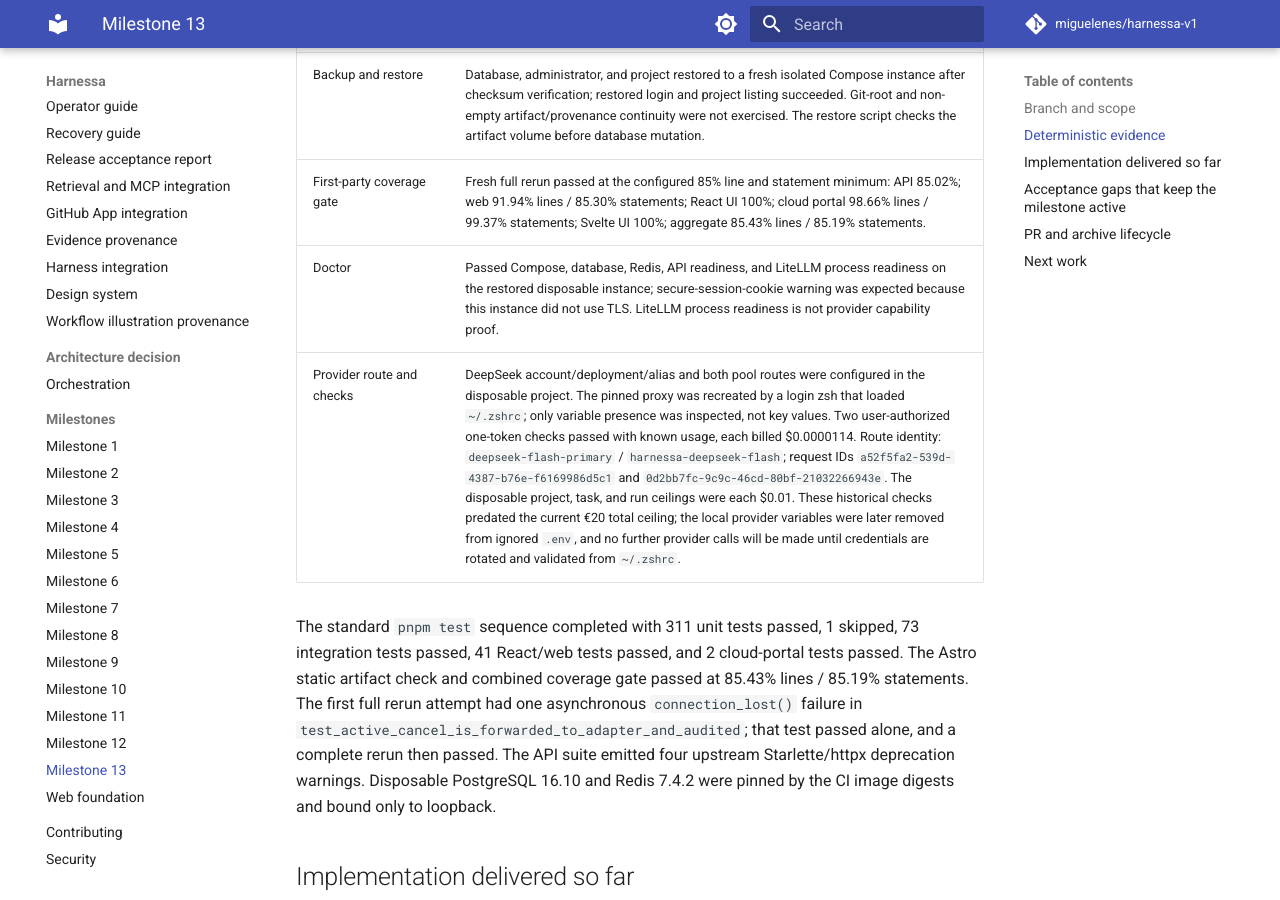
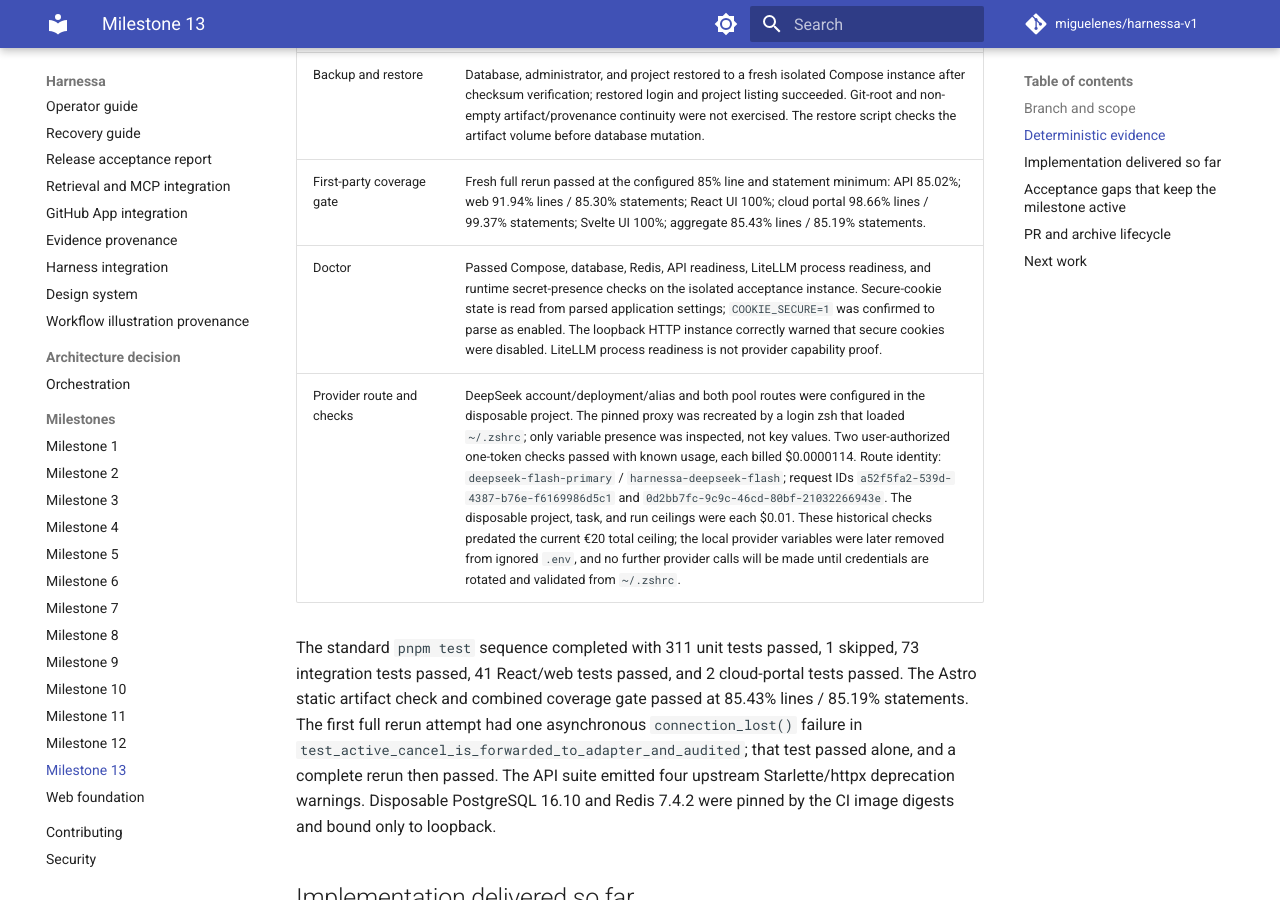
Before and after one commit to miguelenes/harnessa-v1, an MkDocs documentation site: the page built from docs/milestones/13.md, in a window 1280 px wide and 900 px high, scrolled down 2770 px. Built offline with MkDocs 1.6.1 and Material for MkDocs 9.7.7, drawn with Linux system fonts in a browser that asks for light colours; comment, search, counter and statistics services are not loaded.

Commit message:
fix: align doctor cookie setting parsing

```diff
--- a/docs/milestones/13.md
+++ b/docs/milestones/13.md
@@ -35,7 +35,7 @@
 | Disposable browser smoke | Authenticated project setup, board route, and evaluation catalog rendered in an isolated local instance. |
 | Backup and restore | Database, administrator, and project restored to a fresh isolated Compose instance after checksum verification; restored login and project listing succeeded. Git-root and non-empty artifact/provenance continuity were not exercised. The restore script checks the artifact volume before database mutation. |
 | First-party coverage gate | Fresh full rerun passed at the configured 85% line and statement minimum: API 85.02%; web 91.94% lines / 85.30% statements; React UI 100%; cloud portal 98.66% lines / 99.37% statements; Svelte UI 100%; aggregate 85.43% lines / 85.19% statements. |
-| Doctor | Passed Compose, database, Redis, API readiness, and LiteLLM process readiness on the restored disposable instance; secure-session-cookie warning was expected because this instance did not use TLS. LiteLLM process readiness is not provider capability proof. |
+| Doctor | Passed Compose, database, Redis, API readiness, LiteLLM process readiness, and runtime secret-presence checks on the isolated acceptance instance. Secure-cookie state is read from parsed application settings; `COOKIE_SECURE=1` was confirmed to parse as enabled. The loopback HTTP instance correctly warned that secure cookies were disabled. LiteLLM process readiness is not provider capability proof. |
 | Provider route and checks | DeepSeek account/deployment/alias and both pool routes were configured in the disposable project. The pinned proxy was recreated by a login zsh that loaded `~/.zshrc`; only variable presence was inspected, not key values. Two user-authorized one-token checks passed with known usage, each billed $0.0000114. Route identity: `deepseek-flash-primary` / `harnessa-deepseek-flash`; request IDs `a52f5fa2-539d-4387-b76e-f6169986d5c1` and `0d2bb7fc-9c9c-46cd-80bf-21032266943e`. The disposable project, task, and run ceilings were each $0.01. These historical checks predated the current €20 total ceiling; the local provider variables were later removed from ignored `.env`, and no further provider calls will be made until credentials are rotated and validated from `~/.zshrc`. |
 
 The standard `pnpm test` sequence completed with 311 unit tests passed, 1 skipped, 73 integration tests passed, 41 React/web tests passed, and 2 cloud-portal tests passed. The Astro static artifact check and combined coverage gate passed at 85.43% lines / 85.19% statements. The first full rerun attempt had one asynchronous `connection_lost()` failure in `test_active_cancel_is_forwarded_to_adapter_and_audited`; that test passed alone, and a complete rerun then passed. The API suite emitted four upstream Starlette/httpx deprecation warnings. Disposable PostgreSQL 16.10 and Redis 7.4.2 were pinned by the CI image digests and bound only to loopback.
```
Also changed, not shown: docs/acceptance-report.md (+1 -1 lines), 1 other file.
